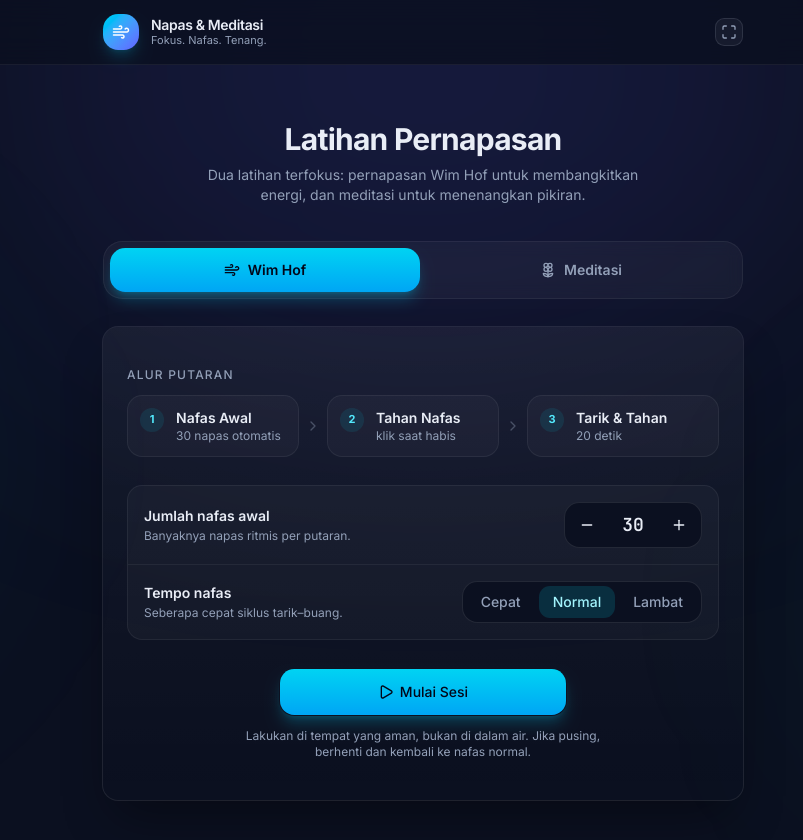
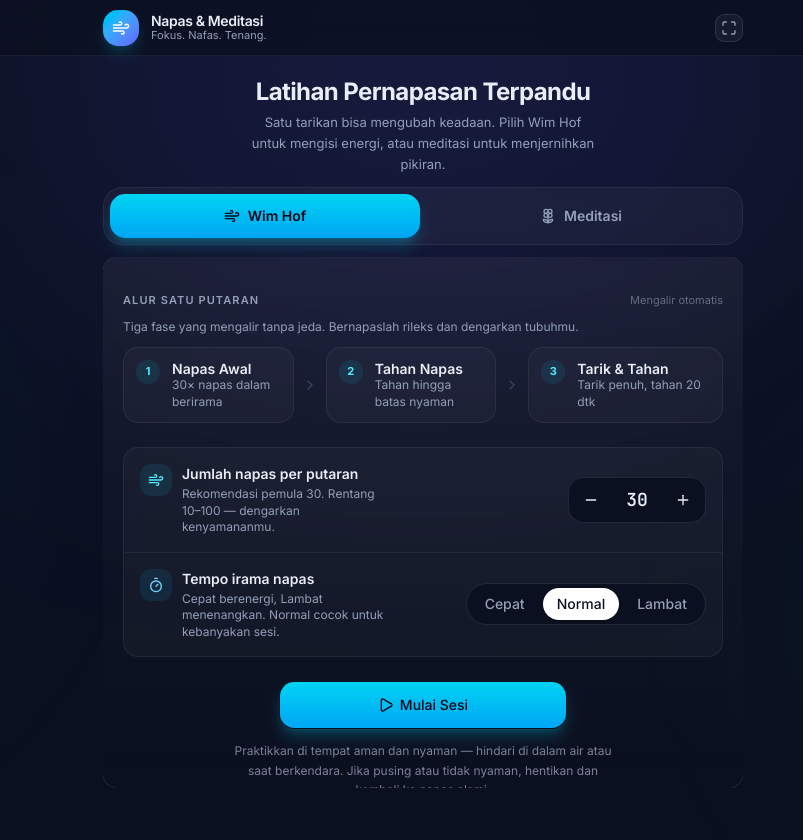
Before and after one commit to kyuraha/kytiapwhpm, a React (Vite) app: page / in a window 1280 px wide. Shown: the top 840 px of the page, without its empty margins (217-1020 px from the left). After the commit the page ends 800 px from the top, so only its background shows below. Built offline with nearby package versions, Linux system fonts and the light colour scheme.

Commit message:
refactor: enhance layout and styling to make entire content viewable in a single full page

```diff
--- a/src/App.jsx
+++ b/src/App.jsx
@@ -45,7 +45,7 @@
 
 function ModeSwitch({ value, onChange }) {
   return (
-    <div className="grid w-full grid-cols-2 gap-1.5 rounded-2xl border border-white/[0.06] bg-white/[0.04] p-1.5 backdrop-blur">
+    <div className="grid w-full shrink-0 grid-cols-2 gap-1.5 rounded-2xl border border-white/[0.06] bg-white/[0.04] p-1.5 backdrop-blur">
       {MODES.map(({ id, label, Icon, activeClassName }) => {
         const active = value === id
         return (
@@ -55,7 +55,7 @@
             aria-pressed={active}
             onClick={() => onChange(id)}
             className={cn(
-              'inline-flex h-11 items-center justify-center gap-2 rounded-xl text-sm font-semibold transition-all',
+              'inline-flex h-10 items-center justify-center gap-2 rounded-xl text-sm font-semibold transition-all sm:h-11',
               active
                 ? activeClassName
                 : 'text-muted-foreground hover:bg-white/[0.05] hover:text-foreground',
@@ -75,7 +75,7 @@
   const [tab, setTab] = useState('wimhof')
 
   return (
-    <div className="dark relative isolate min-h-dvh w-full overflow-x-hidden">
+    <div className="dark relative isolate flex h-[100dvh] max-h-[100dvh] flex-col overflow-hidden bg-[#0b1020]">
       <div className="pointer-events-none fixed inset-0 -z-10">
         <div className="absolute inset-0 bg-[#0b1020]" />
         <div className="absolute -top-48 right-0 left-1/2 h-[520px] w-[820px] -translate-x-1/2 rounded-full bg-indigo-500/[0.14] blur-[140px]" />
@@ -83,11 +83,11 @@
         <div className="absolute -right-40 bottom-0 h-96 w-96 rounded-full bg-emerald-400/[0.07] blur-[120px]" />
       </div>
 
-      <header className="sticky top-0 z-20 border-b border-white/[0.06] bg-[#0b1020]/80 backdrop-blur-xl">
-        <div className="mx-auto flex h-16 w-full max-w-2xl items-center justify-between px-4">
+      <header className="sticky top-0 z-20 flex h-14 shrink-0 items-center border-b border-white/[0.06] bg-[#0b1020]/80 backdrop-blur-xl">
+        <div className="mx-auto flex w-full max-w-2xl items-center justify-between px-4">
           <div className="flex items-center gap-3">
             <div className="flex size-9 items-center justify-center rounded-xl bg-gradient-to-br from-cyan-400 to-indigo-500 shadow-lg shadow-cyan-500/20">
-              <Wind className="size-4.5 text-white" />
+              <Wind className="size-[18px] text-white" />
             </div>
             <div>
               <div className="text-sm leading-tight font-semibold tracking-tight">
@@ -110,22 +110,22 @@
         </div>
       </header>
 
-      <main className="mx-auto w-full max-w-2xl px-4 pb-16">
-        <section className="pt-10 pb-7 text-center sm:pt-14 sm:pb-9">
-          <h1 className="text-2xl font-bold tracking-tight sm:text-3xl">Latihan Pernapasan</h1>
-          <p className="mx-auto mt-2 max-w-md text-sm text-muted-foreground">
-            Dua latihan terfokus: pernapasan Wim Hof untuk membangkitkan energi, dan meditasi
-            untuk menenangkan pikiran.
+      <main className="mx-auto flex w-full max-w-2xl flex-1 flex-col overflow-hidden px-4 pt-2 pb-3 min-h-0">
+        <section className="shrink-0 pt-2 pb-2.5 text-center sm:pt-3 sm:pb-3">
+          <h1 className="text-[22px] font-bold tracking-tight sm:text-2xl">Latihan Pernapasan Terpandu</h1>
+          <p className="mx-auto mt-1 max-w-[42ch] text-xs leading-relaxed text-muted-foreground sm:text-[13px]">
+            Satu tarikan bisa mengubah keadaan. Pilih Wim Hof untuk mengisi energi, atau meditasi
+            untuk menjernihkan pikiran.
           </p>
         </section>
 
         <ModeSwitch value={tab} onChange={setTab} />
 
-        <div className="mt-7">
-          <div className={cn(tab !== 'wimhof' && 'hidden')}>
+        <div className="mt-2 flex flex-1 flex-col justify-center overflow-hidden min-h-0 sm:mt-3">
+          <div className={cn('flex flex-col justify-center overflow-hidden', tab !== 'wimhof' && 'hidden')}>
             <WimHof />
           </div>
-          <div className={cn(tab !== 'meditasi' && 'hidden')}>
+          <div className={cn('flex flex-col justify-center overflow-hidden', tab !== 'meditasi' && 'hidden')}>
             <Meditation />
           </div>
         </div>
--- a/src/components/wim-hof.jsx
+++ b/src/components/wim-hof.jsx
@@ -1,5 +1,5 @@
 import { useEffect, useRef, useState } from 'react'
-import { ChevronRight, Minus, Play, Plus, Square, Wind } from 'lucide-react'
+import { ChevronRight, Minus, Play, Plus, Square, Timer, Wind } from 'lucide-react'
 
 import { Button } from '#components/ui/button'
 import { Card, CardContent } from '#components/ui/card'
@@ -39,30 +39,37 @@
 
 function FlowSteps({ count }) {
   const steps = [
-    { title: 'Nafas Awal', desc: `${count} napas otomatis` },
-    { title: 'Tahan Nafas', desc: 'klik saat habis' },
-    { title: 'Tarik & Tahan', desc: `${RECOVERY_SECONDS} detik` },
+    { title: 'Napas Awal', desc: `${count}× napas dalam berirama` },
+    { title: 'Tahan Napas', desc: 'Tahan hingga batas nyaman' },
+    { title: 'Tarik & Tahan', desc: `Tarik penuh, tahan ${RECOVERY_SECONDS} dtk` },
   ]
 
   return (
     <div>
-      <div className="mb-3 text-xs font-medium tracking-widest text-muted-foreground uppercase">
-        Alur putaran
+      <div className="mb-2 flex items-baseline justify-between">
+        <div className="text-[11px] font-semibold tracking-widest text-muted-foreground uppercase">
+          Alur satu putaran
+        </div>
+        <div className="hidden text-[11px] text-muted-foreground/60 sm:block">Mengalir otomatis</div>
       </div>
-      <div className="flex flex-col gap-2 sm:flex-row sm:items-center">
+      <p className="mb-2.5 text-xs leading-relaxed text-muted-foreground">
+        Tiga fase yang mengalir tanpa jeda. Bernapaslah rileks dan dengarkan tubuhmu.
+      </p>
+      <div className="flex flex-row gap-1.5 sm:gap-2">
         {steps.map((step, i) => (
-          <div key={step.title} className="flex flex-1 flex-col gap-2 sm:flex-row sm:items-center">
-            <div className="flex flex-1 items-start gap-3 rounded-xl border border-white/[0.06] bg-white/[0.03] p-3">
-              <div className="flex size-6 shrink-0 items-center justify-center rounded-full bg-cyan-400/10 text-[11px] font-bold text-cyan-300">
+          <div key={step.title} className="flex flex-1 items-center gap-1 sm:gap-2">
+            <div className="flex flex-1 flex-col items-center gap-1.5 rounded-xl border border-white/[0.06] bg-white/[0.03] px-1.5 py-2.5 text-center sm:flex-row sm:items-start sm:gap-3 sm:p-3 sm:text-left">
+              <div className="flex size-5 shrink-0 items-center justify-center rounded-full bg-cyan-400/10 text-[10px] font-bold text-cyan-300 sm:size-6 sm:text-[11px]">
                 {i + 1}
               </div>
               <div className="min-w-0">
-                <div className="text-sm font-semibold text-foreground">{step.title}</div>
-                <div className="text-xs text-muted-foreground">{step.desc}</div>
+                <div className="text-[11px] font-semibold leading-tight text-foreground sm:text-sm">{step.title}</div>
+                <div className="hidden text-[10px] leading-snug text-muted-foreground sm:block sm:text-xs">{step.desc}</div>
+                <div className="text-[10px] leading-none text-muted-foreground sm:hidden">{step.desc.split(' ')[0]}</div>
               </div>
             </div>
             {i < steps.length - 1 && (
-              <ChevronRight className="mx-auto size-4 shrink-0 text-muted-foreground/40 sm:mx-0 sm:-ml-0.5 sm:-mr-0.5" />
+              <ChevronRight className="hidden size-3 shrink-0 text-white/20 sm:block sm:size-4 sm:text-muted-foreground/30" />
             )}
           </div>
         ))}
@@ -92,18 +99,23 @@
 
   return (
     <Card className="border-white/[0.06] bg-gradient-to-b from-white/[0.05] to-transparent shadow-2xl shadow-black/40">
-      <CardContent className="flex flex-col gap-7 p-5 sm:p-6">
+      <CardContent className="flex flex-col gap-5 p-4 sm:gap-6 sm:p-5">
         <FlowSteps count={breathCount} />
 
-        <div className="flex flex-col divide-y divide-white/[0.06] rounded-xl border border-white/[0.06] bg-white/[0.03]">
-          <div className="flex flex-col gap-3 p-4 sm:flex-row sm:items-center sm:justify-between">
-            <div>
-              <div className="text-sm font-semibold text-foreground">Jumlah nafas awal</div>
-              <div className="mt-0.5 text-xs text-muted-foreground">
-                Banyaknya napas ritmis per putaran.
+        <div className="flex flex-col divide-y divide-white/[0.06] overflow-hidden rounded-xl border border-white/[0.06] bg-white/[0.03]">
+          <div className="flex flex-col gap-3 p-3.5 sm:flex-row sm:items-center sm:justify-between sm:p-4">
+            <div className="flex gap-2.5">
+              <div className="hidden size-8 items-center justify-center rounded-lg bg-cyan-400/10 text-cyan-300 sm:flex">
+                <Wind className="size-4" />
+              </div>
+              <div>
+                <div className="text-sm font-semibold text-foreground">Jumlah napas per putaran</div>
+                <div className="mt-0.5 max-w-[28ch] text-xs leading-snug text-muted-foreground">
+                  Rekomendasi pemula 30. Rentang 10–100 — dengarkan kenyamananmu.
+                </div>
               </div>
             </div>
-            <div className="flex shrink-0 items-center gap-1 rounded-xl border border-white/10 bg-[#0b1020] p-1">
+            <div className="flex shrink-0 items-center gap-1 self-start rounded-xl border border-white/10 bg-[#0b1020] p-1 sm:self-auto">
               <StepperBtn label="kurangi" onClick={() => adjust(-5)} disabled={breathCount <= BREATH_MIN} />
               <div className="w-12 text-center font-mono text-lg font-semibold tabular-nums text-foreground">
                 {breathCount}
@@ -111,23 +123,28 @@
               <StepperBtn label="tambah" onClick={() => adjust(5)} disabled={breathCount >= BREATH_MAX} />
             </div>
           </div>
-          <div className="flex flex-col gap-3 p-4 sm:flex-row sm:items-center sm:justify-between">
-            <div>
-              <div className="text-sm font-semibold text-foreground">Tempo nafas</div>
-              <div className="mt-0.5 text-xs text-muted-foreground">
-                Seberapa cepat siklus tarik–buang.
+          <div className="flex flex-col gap-3 p-3.5 sm:flex-row sm:items-center sm:justify-between sm:p-4">
+            <div className="flex gap-2.5">
+              <div className="hidden size-8 items-center justify-center rounded-lg bg-sky-400/10 text-sky-300 sm:flex">
+                <Timer className="size-4" />
+              </div>
+              <div>
+                <div className="text-sm font-semibold text-foreground">Tempo irama napas</div>
+                <div className="mt-0.5 max-w-[28ch] text-xs leading-snug text-muted-foreground">
+                  Cepat berenergi, Lambat menenangkan. Normal cocok untuk kebanyakan sesi.
+                </div>
               </div>
             </div>
-            <div className="flex shrink-0 gap-1 rounded-xl border border-white/10 bg-[#0b1020] p-1">
+            <div className="flex shrink-0 gap-1 self-start rounded-full border border-white/10 bg-[#0b1020] p-1 sm:self-auto">
               {TEMPOS.map((t) => (
                 <button
                   key={t.id}
                   type="button"
                   onClick={() => setTempoId(t.id)}
                   className={cn(
-                    'h-8 rounded-lg px-3.5 text-sm font-medium transition-colors',
+                    'h-8 rounded-full px-3.5 text-sm font-medium transition-colors',
                     tempoId === t.id
-                      ? 'bg-cyan-400/15 text-cyan-200'
+                      ? 'bg-white text-[#0b1020] shadow'
                       : 'text-muted-foreground hover:text-foreground',
                   )}
                 >
@@ -147,9 +164,9 @@
             <Play className="size-4" />
             Mulai Sesi
           </Button>
-          <p className="max-w-sm text-center text-xs text-muted-foreground">
-            Lakukan di tempat yang aman, bukan di dalam air. Jika pusing, berhenti dan kembali ke
-            nafas normal.
+          <p className="max-w-sm text-center text-[11px] leading-relaxed text-muted-foreground/80 sm:text-xs">
+            Praktikkan di tempat aman dan nyaman — hindari di dalam air atau saat berkendara. Jika
+            pusing atau tidak nyaman, hentikan dan kembali ke napas alami.
           </p>
         </div>
       </CardContent>
@@ -192,66 +209,69 @@
 
 function BreathingStage({ count, current, orbRef }) {
   return (
-    <div className="relative flex flex-col items-center gap-6">
+    <div className="relative flex flex-col items-center gap-5">
       <div className="pointer-events-none absolute inset-0 flex items-center justify-center">
-        <div className="size-60 rounded-full border border-cyan-400/15 animate-pulse-soft" />
+        <div className="size-56 rounded-full border border-cyan-400/15 animate-pulse-soft sm:size-60" />
       </div>
       <ProgressRing
         id="wim-breathe"
         progress={current / count}
-        size={264}
-        stroke={12}
+        size={240}
+        stroke={11}
         startColor="#22d3ee"
         endColor="#6366f1"
       >
-        <div className="relative flex size-[220px] items-center justify-center">
+        <div className="relative flex size-[190px] items-center justify-center sm:size-[210px]">
           <div
             ref={orbRef}
-            className="absolute inset-0 rounded-full bg-gradient-to-br from-cyan-400 to-sky-500 opacity-95 shadow-[0_0_70px_18px_rgba(34,211,238,0.35)] will-change-transform"
+            className="absolute inset-0 rounded-full bg-gradient-to-br from-cyan-400 to-sky-500 opacity-95 shadow-[0_0_60px_14px_rgba(34,211,238,0.35)] will-change-transform"
             style={{ transform: 'scale(0.55)' }}
           />
           <div className="relative text-center text-slate-950">
-            <div className="font-mono text-6xl font-semibold tracking-tight tabular-nums">
+            <div className="font-mono text-5xl font-semibold tracking-tight tabular-nums sm:text-6xl">
               {Math.min(current + 1, count)}
             </div>
             <div className="text-[11px] font-semibold tracking-widest opacity-80 uppercase">
-              dari {count}
+              dari {count} napas
             </div>
           </div>
         </div>
       </ProgressRing>
+      <p className="max-w-xs text-center text-xs leading-relaxed text-muted-foreground sm:text-sm">
+        Ikuti irama lingkaran — tarik saat membesar, buang saat mengecil
+      </p>
     </div>
   )
 }
 
 function HoldingStage({ elapsed, onHoldDone }) {
   return (
-    <div className="relative flex flex-col items-center gap-6">
-      <div className="relative flex size-56 items-center justify-center rounded-full border border-amber-400/25 bg-amber-400/[0.05]">
-        <div className="absolute -inset-6 rounded-full border border-amber-400/10 animate-breathe" />
+    <div className="relative flex flex-col items-center gap-5">
+      <div className="relative flex size-48 items-center justify-center rounded-full border border-amber-400/25 bg-amber-400/[0.05] sm:size-52">
+        <div className="absolute -inset-5 rounded-full border border-amber-400/10 animate-breathe sm:-inset-6" />
         <div
-          className="absolute -inset-12 rounded-full border border-amber-400/[0.06] animate-breathe"
+          className="absolute -inset-8 rounded-full border border-amber-400/[0.06] animate-breathe sm:-inset-12"
           style={{ animationDelay: '-4.5s' }}
         />
         <div className="relative text-center">
-          <div className="font-mono text-6xl font-semibold tracking-tight tabular-nums text-foreground">
+          <div className="font-mono text-5xl font-semibold tracking-tight tabular-nums text-foreground sm:text-6xl">
             {formatTime(elapsed)}
           </div>
           <div className="mt-1 text-[11px] font-medium tracking-widest text-amber-300/70 uppercase">
-            tahan nafas
+            tahan napas
           </div>
         </div>
       </div>
-      <p className="text-sm text-muted-foreground">
-        Setelah nafas terakhir, tahan hingga terasa ingin bernafas lagi.
+      <p className="max-w-xs text-center text-xs leading-relaxed text-muted-foreground sm:text-sm">
+        Buang napas terakhir perlahan, lalu tahan senyaman mungkin.
       </p>
       <Button
         size="lg"
-        className="h-12 w-full min-w-0 rounded-xl bg-gradient-to-b from-amber-400 to-orange-500 text-slate-950 shadow-lg shadow-amber-500/25 hover:from-amber-300 hover:to-orange-400 sm:w-64"
+        className="h-11 w-full min-w-0 rounded-xl bg-gradient-to-b from-amber-400 to-orange-500 text-sm font-semibold text-slate-950 shadow-lg shadow-amber-500/25 hover:from-amber-300 hover:to-orange-400 sm:h-12 sm:w-64"
         onClick={onHoldDone}
       >
         <Wind className="size-4" />
-        Nafas Habis, Lanjut
+        Napas Habis, Lanjut
       </Button>
     </div>
   )
@@ -260,37 +280,38 @@
 function RecoveryStage({ stage, remaining, rounds }) {
   if (stage === 'inhale') {
     return (
-      <div className="relative flex flex-col items-center gap-6">
-        <div className="relative flex size-64 items-center justify-center">
+      <div className="relative flex flex-col items-center gap-5">
+        <div className="relative flex size-56 items-center justify-center sm:size-60">
           <div
             key={rounds}
-            className="absolute size-52 rounded-full bg-gradient-to-br from-sky-400 to-blue-500 shadow-[0_0_70px_18px_rgba(56,189,248,0.35)] animate-recover-inhale"
+            className="absolute size-48 rounded-full bg-gradient-to-br from-sky-400 to-blue-500 shadow-[0_0_60px_14px_rgba(56,189,248,0.35)] animate-recover-inhale sm:size-52"
           />
-          <div className="relative flex flex-col items-center gap-1.5 text-slate-950">
-            <Wind className="size-9" />
-            <div className="text-xl font-bold">Tarik Nafas Penuh</div>
+          <div className="relative flex flex-col items-center gap-1 text-slate-950">
+            <Wind className="size-8 sm:size-9" />
+            <div className="text-lg font-bold tracking-tight sm:text-xl">Tarik Napas Penuh</div>
+            <div className="text-[10px] font-medium tracking-widest opacity-70 uppercase">satu tarikan dalam</div>
           </div>
         </div>
-        <p className="max-w-xs text-center text-sm text-muted-foreground">
-          Isi paru-parumu sampai penuh, lalu otomatis menahan nafas 20 detik.
+        <p className="max-w-xs text-center text-xs leading-relaxed text-muted-foreground sm:text-sm">
+          Isi paru-paru sepenuhnya, rasakan dada mengembang perlahan.
         </p>
       </div>
     )
   }
 
   return (
-    <div className="relative flex flex-col items-center gap-6">
+    <div className="relative flex flex-col items-center gap-5">
       <ProgressRing
         id="wim-recover"
         progress={remaining / RECOVERY_SECONDS}
-        size={264}
-        stroke={12}
+        size={240}
+        stroke={11}
         startColor="#38bdf8"
         endColor="#818cf8"
       >
-        <div className="flex size-56 items-center justify-center rounded-full bg-gradient-to-br from-sky-500 to-blue-600 animate-breathe">
+        <div className="flex size-52 items-center justify-center rounded-full bg-gradient-to-br from-sky-500 to-blue-600 animate-breathe sm:size-56">
           <div className="text-center text-slate-950">
-            <div className="font-mono text-6xl font-semibold tracking-tight tabular-nums">
+            <div className="font-mono text-5xl font-semibold tracking-tight tabular-nums sm:text-6xl">
               {remaining}
             </div>
             <div className="text-[11px] font-semibold tracking-widest opacity-80 uppercase">
@@ -299,8 +320,8 @@
           </div>
         </div>
       </ProgressRing>
-      <p className="max-w-xs text-center text-sm text-muted-foreground">
-        Tahan nafas. Tarik lewat hidung saat angka mencapai nol.
+      <p className="max-w-xs text-center text-xs leading-relaxed text-muted-foreground sm:text-sm">
+        Pertahankan dengan tenang. Lepaskan perlahan saat hitungan selesai.
       </p>
     </div>
   )
@@ -319,17 +340,17 @@
   onStop,
 }) {
   return (
-    <div className="flex flex-col gap-6">
+    <div className="flex flex-col gap-4 sm:gap-5">
       <div className="flex items-center justify-center">
-        <div className="flex items-center gap-2 rounded-full border border-white/[0.06] bg-white/[0.04] px-4 py-1.5 text-xs font-medium text-muted-foreground">
+        <div className="flex items-center gap-2 rounded-full border border-white/[0.06] bg-white/[0.04] px-3.5 py-1 text-xs font-medium text-muted-foreground sm:px-4 sm:py-1.5">
           <span className="size-1.5 animate-pulse rounded-full bg-cyan-400" />
-          Putaran {rounds + 1}
+          Putaran {rounds + 1} · {phase === 'breathing' ? 'Bernapas' : phase === 'holding' ? 'Menahan' : 'Pemulihan'}
         </div>
       </div>
 
       <PhaseTrack phase={phase} />
 
-      <div className="relative flex min-h-[430px] flex-col items-center justify-center gap-8 overflow-hidden rounded-2xl border border-white/[0.06] bg-gradient-to-b from-white/[0.05] to-transparent px-4 py-10 sm:min-h-[470px] sm:px-6">
+      <div className="relative flex flex-col items-center justify-center gap-6 overflow-hidden rounded-2xl border border-white/[0.06] bg-gradient-to-b from-white/[0.05] to-transparent px-4 py-7 sm:gap-8 sm:px-6 sm:py-8">
         <div
           className={cn(
             'pointer-events-none absolute -top-28 left-1/2 h-64 w-64 -translate-x-1/2 rounded-full blur-3xl',
--- a/src/index.css
+++ b/src/index.css
@@ -105,6 +105,19 @@
   --chart-5: #f472b6;
 }
 
+html,
+body {
+  height: 100%;
+  overflow: hidden;
+  overscroll-behavior: none;
+}
+
+#root {
+  height: 100dvh;
+  max-height: 100dvh;
+  overflow: hidden;
+}
+
 @layer base {
   * {
     @apply border-border outline-ring/50;
```
Also changed, not shown: src/components/meditation.jsx (+19 -13 lines).
